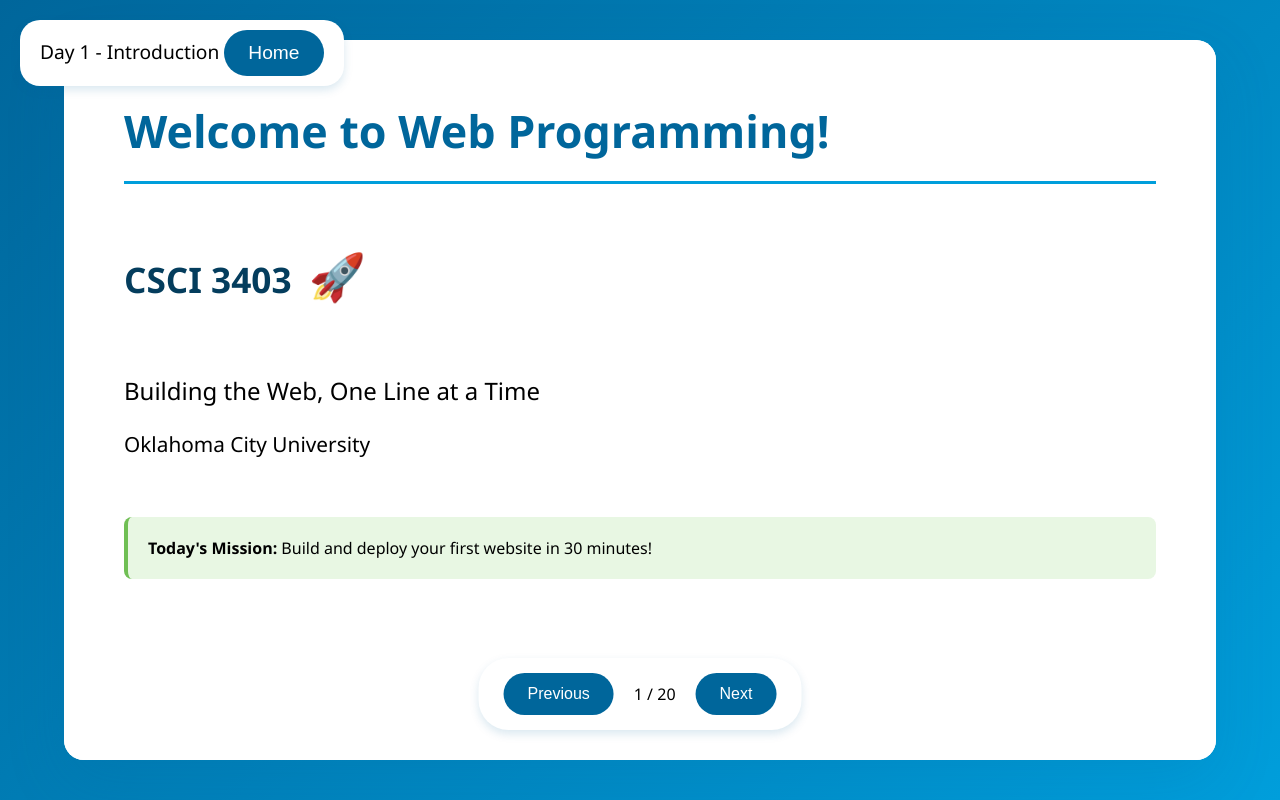
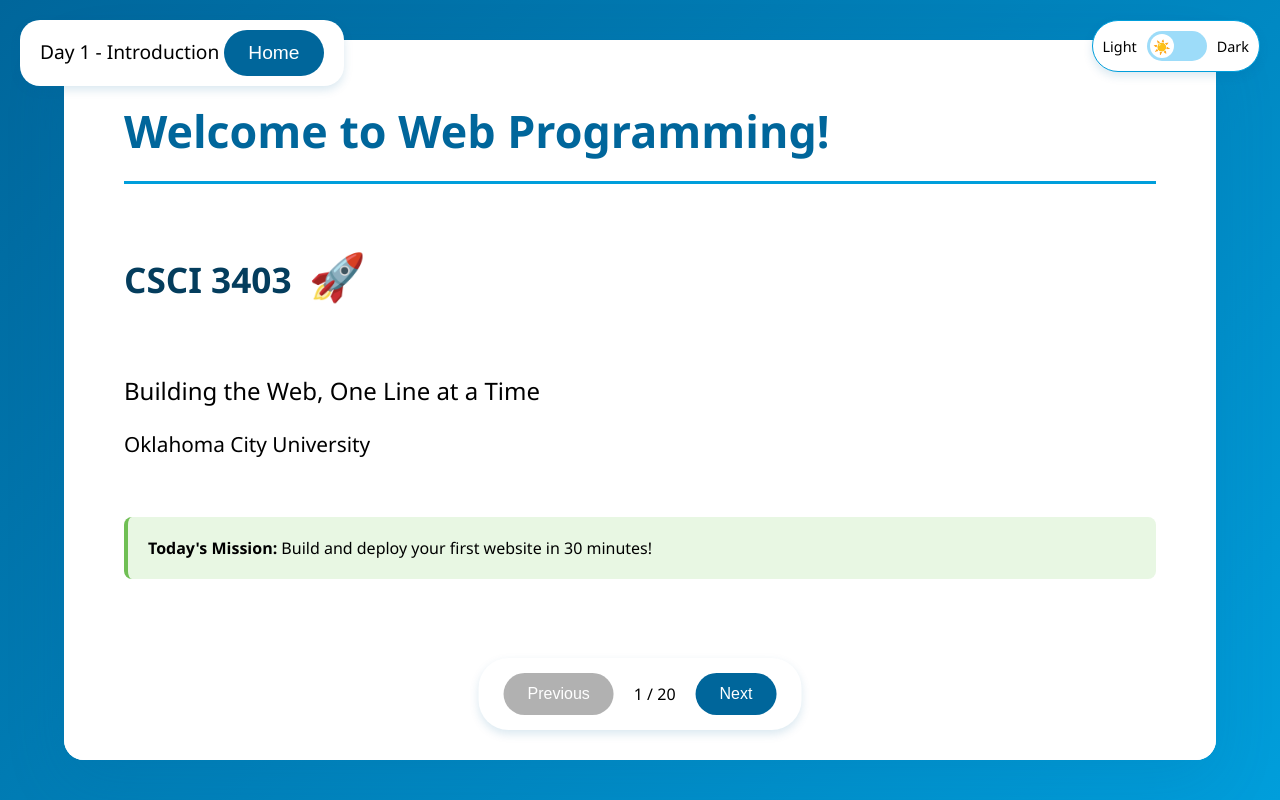
Before and after one commit to bobbyreed/WebProgramming, a plain HTML site: page pages/lectures/1CourseIntroduction.html in a window 1280 px wide. Drawn offline with Linux system fonts and the light colour scheme.

Commit message:
Added dark/light toggle to lecture 1. Reallly added presentation.js but functionally the same thing.

```diff
--- a/pages/lectures/1CourseIntroduction.html
+++ b/pages/lectures/1CourseIntroduction.html
@@ -525,6 +525,7 @@
         </div>
     </div>
 
+    <script src="../../js/presentation.js"></script>
     <!-- JavaScript for slide navigation -->
     <script>
         let currentSlide = 0;
```
